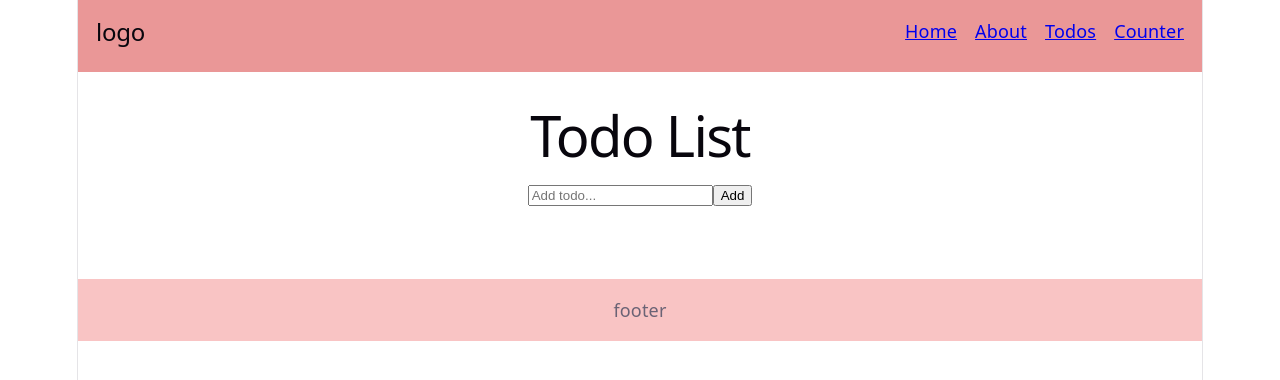
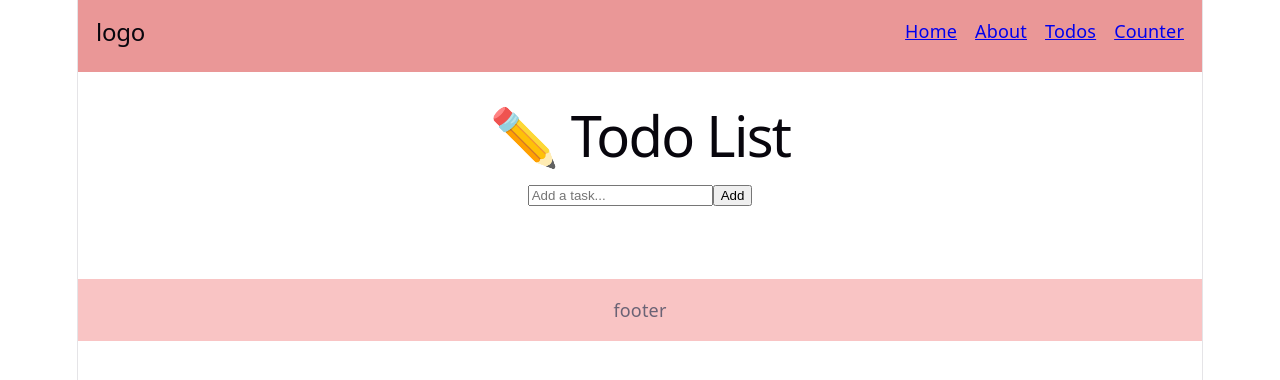
Before and after one commit to sanhu7/react-app-fixed, a React (Vite) app: page /todos in a window 1280 px wide. Shown: the top 380 px of the page. Built offline with nearby package versions, Linux system fonts and the light colour scheme.

Commit message:
Add LocalStorage to save all Todos information and details

```diff
--- a/src/components/Header.tsx
+++ b/src/components/Header.tsx
@@ -10,6 +10,7 @@
                 display: "flex",
                 justifyContent: "space-between",
                 justifyItems: "center",
+
 
             }}
         >
--- a/src/components/TodoList.tsx
+++ b/src/components/TodoList.tsx
@@ -1,10 +1,25 @@
-import { useState } from "react";
+import { useEffect, useState } from "react";
 import TodoItem from "./TodoItem";
 import type { Todo } from "../types/Todo";
 
 export default function TodoList() {
-    const [todos, setTodos] = useState<Todo[]>([]);
+
+    // ⭐ Load saved todos directly in useState (bästa sättet)
+    const [todos, setTodos] = useState<Todo[]>(() => {
+        const saved = localStorage.getItem("todos");
+        return saved ? JSON.parse(saved) : [];
+    });
+
     const [text, setText] = useState("");
+
+
+
+
+    // ⭐ Save to LocalStorage whenever todos change
+    useEffect(() => {
+        localStorage.setItem("todos", JSON.stringify(todos));
+    }, [todos]);
+
 
     function addTodo() {
         if (text.trim() === "") return;
@@ -32,19 +47,25 @@
     }
 
     return (
-        <section style={{ maxWidth: "400px", margin: "0 auto" }}>
-            <h1>Todo List</h1>
-
-            <div className="flex gap-2">
+        <div>
+            {/* Input + Add button */}
+            <div className="flex gap-2 mb-4">
                 <input
                     value={text}
                     onChange={(e) => setText(e.target.value)}
-                    placeholder="Add todo..."
+                    className="flex-1 border rounded-lg px-3 py-2 focus:outline-none focus:ring-2 focus:ring-blue-400"
+                    placeholder="Add a task..."
                 />
-                <button onClick={addTodo}>Add</button>
+                <button
+                    onClick={addTodo}
+                    className="bg-blue-600 text-white px-4 py-2 rounded-lg hover:bg-blue-700 transition"
+                >
+                    Add
+                </button>
             </div>
 
-            <ul className="mt-3 flex flex-col gap-2">
+            {/* Todo list */}
+            <ul className="flex flex-col gap-3">
                 {todos.map((todo) => (
                     <TodoItem
                         key={todo.id}
@@ -54,6 +75,6 @@
                     />
                 ))}
             </ul>
-        </section>
+        </div>
     );
 }
--- a/src/pages/Todo-page.tsx
+++ b/src/pages/Todo-page.tsx
@@ -2,8 +2,14 @@
 
 export default function TodoPage() {
   return (
-    <section>
-      <TodoList />
-    </section>
+    <div className="flex justify-center mt-10 px-4">
+      <div className="bg-white shadow-lg rounded-xl p-6 w-full max-w-md border border-gray-200">
+        <h1 className="text-2xl font-bold text-gray-800 mb-4 text-center">
+          ✏️ Todo List
+        </h1>
+
+        <TodoList />
+      </div>
+    </div>
   );
 }
```
